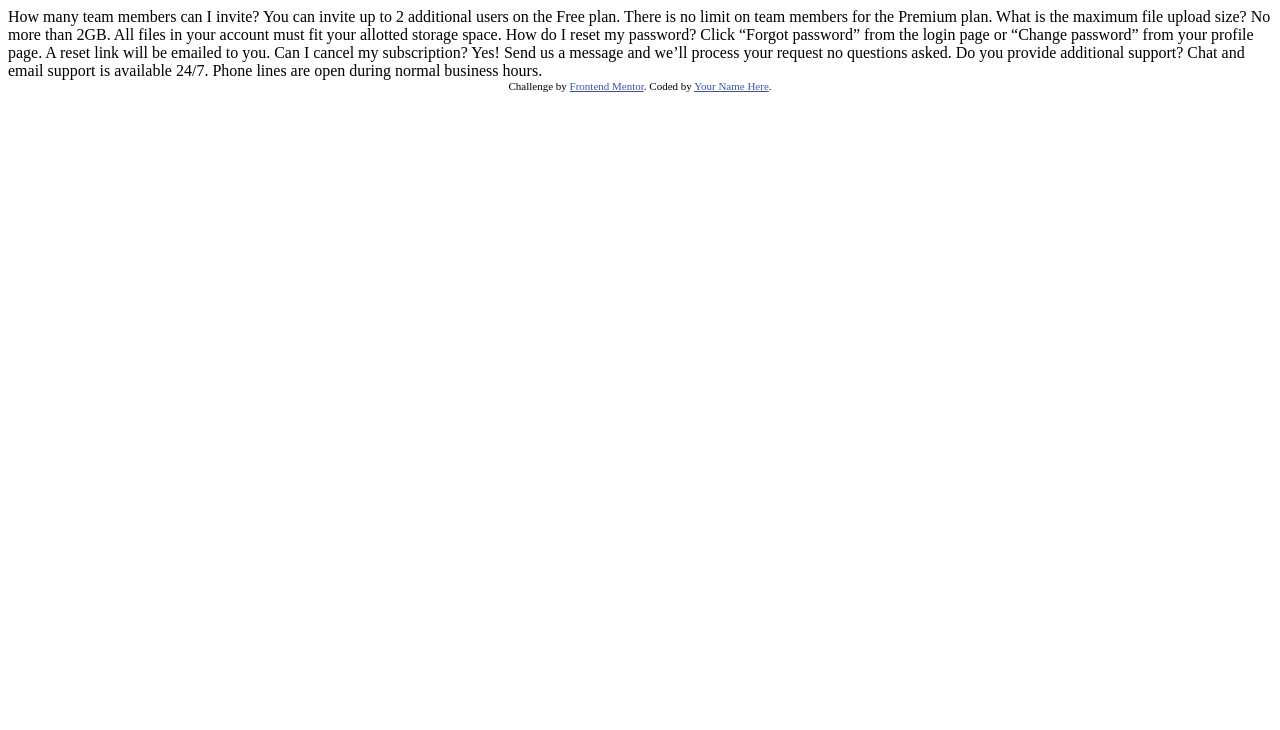
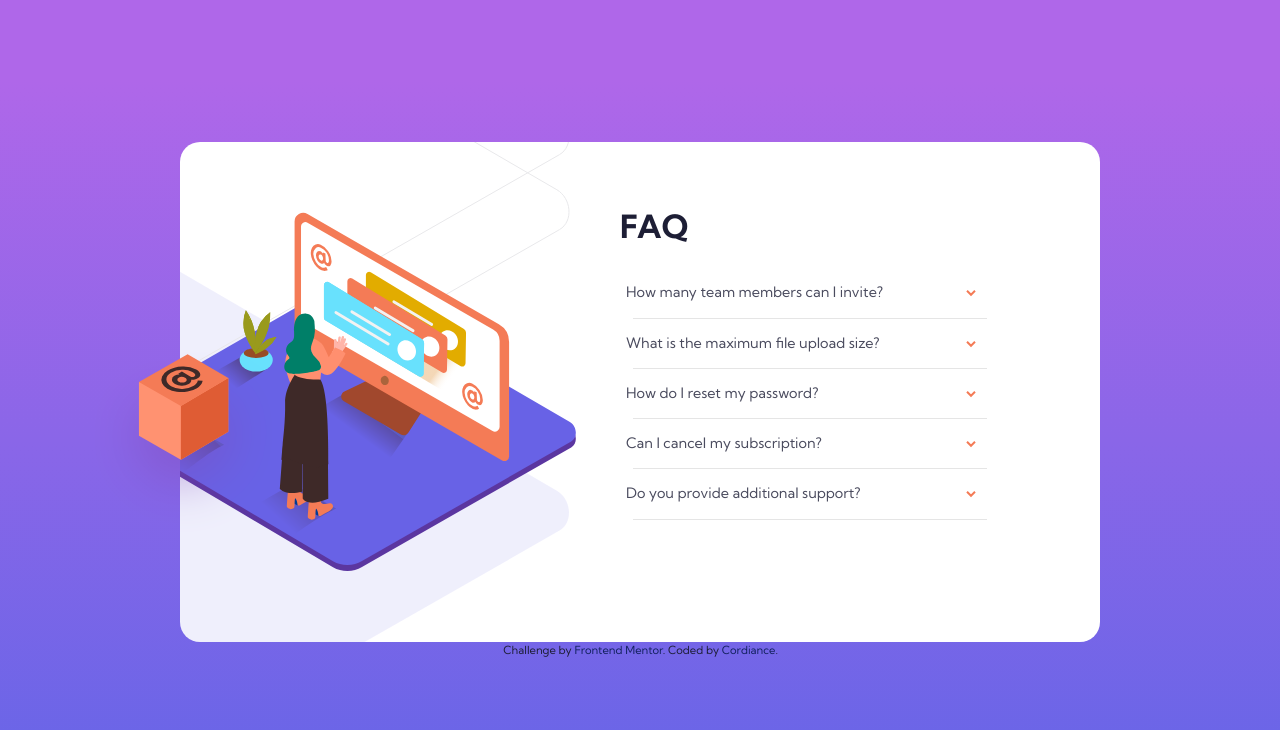
Before and after one commit to Cordiance/faq-accordion-card, a plain HTML site: page index.html in a window 1280 px wide. Drawn offline with nearby package versions, Linux system fonts and the light colour scheme.

Commit message:
finished desktop view

```diff
--- /dev/null
+++ b/app.js
@@ -0,0 +1,20 @@
+let acc = document.getElementsByClassName("accordion");
+
+for (let i = 0; i < acc.length; i++) {
+    acc[i].addEventListener("click", function () {
+        for (let j = 0; j < acc.length; j++) {
+            acc[j].classList.remove("active");
+            if (j != i) {
+                acc[j].nextElementSibling.style.display = "none";
+            }
+        }
+        this.classList.toggle("active");
+
+        let panel = this.nextElementSibling;
+        if (panel.style.display === "block") {
+            panel.style.display = "none";
+        } else {
+            panel.style.display = "block";
+        }
+    });
+}
--- a/index.html
+++ b/index.html
@@ -1,40 +1,89 @@
 <!DOCTYPE html>
 <html lang="en">
+
 <head>
   <meta charset="UTF-8">
-  <meta name="viewport" content="width=device-width, initial-scale=1.0"> <!-- displays site properly based on user's device -->
+  <meta name="viewport" content="width=device-width, initial-scale=1.0">
+  <!-- displays site properly based on user's device -->
 
   <link rel="icon" type="image/png" sizes="32x32" href="./images/favicon-32x32.png">
 
+  <!-- Bootstrap CSS -->
+  <link rel="stylesheet" href="https://stackpath.bootstrapcdn.com/bootstrap/4.3.1/css/bootstrap.min.css"
+    integrity="sha384-ggOyR0iXCbMQv3Xipma34MD+dH/1fQ784/j6cY/iJTQUOhcWr7x9JvoRxT2MZw1T" crossorigin="anonymous">
+
+  <!-- Style -->
+  <link rel="stylesheet" href="style.css">
   <title>Frontend Mentor | FAQ Accordion Card</title>
 
-  <!-- Feel free to remove these styles or customise in your own stylesheet 👍 -->
-  <style>
-    .attribution { font-size: 11px; text-align: center; }
-    .attribution a { color: hsl(228, 45%, 44%); }
-  </style>
 </head>
+
 <body>
-  How many team members can I invite?
-  You can invite up to 2 additional users on the Free plan. There is no limit on
-  team members for the Premium plan.
+  <main class="card mb-3 text-center">
+    <div class="row no-gutters">
 
-  What is the maximum file upload size?
-  No more than 2GB. All files in your account must fit your allotted storage space.
+      <div class="col-md-6 img-container">
+        <img class="woman" src="/images/illustration-woman-online-desktop.svg" alt="Woman on a PC">
+      </div>
+      <img class="box" src="/images/illustration-box-desktop.svg">
 
-  How do I reset my password?
-  Click “Forgot password” from the login page or “Change password” from your profile page.
-  A reset link will be emailed to you.
+      <div class="col-md-6 faq">
+        <div class="card-body">
+          <h1 class="card-title">FAQ</h1>
+          <button class="accordion">How many team members can I invite?</button>
+          <div class="card-text panel">
+            <p>
+              You can invite up to 2 additional users on the Free plan. There is no limit on
+              team members for the Premium plan.
+            </p>
+          </div>
+          <hr>
+          <button class="accordion">What is the maximum file upload size?</button>
+          <div class="card-text panel">
+            <p>No more than 2GB. All files in your account must fit your allotted storage space.</p>
+          </div>
+          <hr>
+          <button class="accordion">How do I reset my password?</button>
+          <div class="card-text panel">
+            <p>
+              Click “Forgot password” from the login page or “Change password” from your profile page.
+              A reset link will be emailed to you.
+            </p>
+          </div>
+          <hr>
+          <button class="accordion">Can I cancel my subscription?</button>
+          <div class="card-text panel">
+            <p>Yes! Send us a message and we’ll process your request no questions asked.</p>
+          </div>
+          <hr>
+          <button class="accordion">Do you provide additional support?</button>
+          <div class="card-text panel">
+            <p>Chat and email support is available 24/7. Phone lines are open during normal business hours.</p>
+          </div>
+          <hr>
+        </div>
+      </div>
+    </div>
 
-  Can I cancel my subscription?
-  Yes! Send us a message and we’ll process your request no questions asked.
+    <div role="footer" class="attribution">
+      Challenge by <a href="https://www.frontendmentor.io?ref=challenge" target="_blank">Frontend Mentor</a>.
+      Coded by <a href="https://github.com/Cordiance">Cordiance</a>.
+    </div>
+  </main>
 
-  Do you provide additional support?
-  Chat and email support is available 24/7. Phone lines are open during normal business hours.
+  <!-- Optional JavaScript -->
 
-  <div class="attribution">
-    Challenge by <a href="https://www.frontendmentor.io?ref=challenge" target="_blank">Frontend Mentor</a>.
-    Coded by <a href="#">Your Name Here</a>.
-  </div>
+  <script src="app.js"></script>
+  <!-- jQuery first, then Popper.js, then Bootstrap JS -->
+  <script src="https://code.jquery.com/jquery-3.3.1.slim.min.js"
+    integrity="sha384-q8i/X+965DzO0rT7abK41JStQIAqVgRVzpbzo5smXKp4YfRvH+8abtTE1Pi6jizo"
+    crossorigin="anonymous"></script>
+  <script src="https://cdnjs.cloudflare.com/ajax/libs/popper.js/1.14.7/umd/popper.min.js"
+    integrity="sha384-UO2eT0CpHqdSJQ6hJty5KVphtPhzWj9WO1clHTMGa3JDZwrnQq4sF86dIHNDz0W1"
+    crossorigin="anonymous"></script>
+  <script src="https://stackpath.bootstrapcdn.com/bootstrap/4.3.1/js/bootstrap.min.js"
+    integrity="sha384-JjSmVgyd0p3pXB1rRibZUAYoIIy6OrQ6VrjIEaFf/nJGzIxFDsf4x0xIM+B07jRM"
+    crossorigin="anonymous"></script>
 </body>
+
 </html>
--- a/style.scss
+++ b/style.scss
@@ -5,8 +5,8 @@ $veryDarkGrayishBlue: hsl(237, 12%, 33%);
 $darkGrayishBlue: hsl(240, 6%, 50%);
 
 /* Background Gradient */
-$softViolet: hsl(273, 75%, 66%);
-$softBlue: hsl(240, 73%, 65%);
+$softViolet: #af67e9;
+$softBlue: #6565e7;
 
 /* Dividers */
 $lightGrayishBlue: hsl(240, 5%, 91%);
@@ -17,4 +17,121 @@ $lightGrayishBlue: hsl(240, 5%, 91%);
 body {
     font-family: 'Kumbh Sans', sans-serif;
     font-weight: 400;
+    font-size: 0.9rem;
+    background: linear-gradient(0deg, rgba(101, 101, 231, 1) 0%, rgba(175, 103, 233, 1) 90%);
+    color: $veryDarkDesaturatedBlue;
+    background-repeat: no-repeat;
+    background-size: contain;
+    height: 100vh;
+    display: flex;
+    justify-content: center;
+    align-items: center;
+
+    .card {
+        width: 920px;
+        height: 500px;
+        border-radius: 20px;
+        border: none;
+        background-image: url("/images/bg-pattern-desktop.svg");
+        background-position: -36rem -19rem;
+        background-repeat: no-repeat;
+        padding-right: 5rem;
+
+        .card-body {
+            height: 450px;
+        }
+
+        .woman {
+            position: absolute;
+            top: 13%;
+            left: -18%;
+        }
+
+        .img-container {
+            width: 100%;
+            height: 120%;
+            overflow: hidden;
+        }
+
+        .box {
+            position: absolute;
+            left: -10%;
+            top: 42%;
+        }
+
+        .faq {
+            text-align: left;
+            top: 10%;
+
+            .card-title {
+                font-weight: 700;
+                font-size: 2rem;
+                padding-bottom: 1.5rem;
+            }
+
+            hr {
+                margin: 0.8rem;
+            }
+
+            .accordion {
+                text-align: left;
+                color: $veryDarkGrayishBlue;
+                background-color: white;
+                width: 100%;
+                padding-right: 1.5rem;
+                border: none;
+                outline: none;
+                transition: 0.4s;
+                display: flex;
+                justify-content: space-between;
+            }
+
+            p {
+                color: $darkGrayishBlue;
+                font-size: 0.75rem;
+                padding: 0.8rem 2rem 0 0.1rem;
+                margin-bottom: 0;
+            }
+
+            .accordion:after {
+                content: url('images/icon-arrow-down.svg');
+            }
+
+            .accordion:hover {
+                color: $softRed;
+            }
+
+            .accordion:active,
+            .accordion:focus {
+                color: $veryDarkDesaturatedBlue;
+                font-weight: 700;
+            }
+
+            .active:after,
+            .focus:after {
+                content: url('images/icon-arrow-down.svg');
+                display: inline-block;
+                transform: rotate(180deg);
+            }
+
+            .panel {
+                display: none;
+                overflow: hidden;
+            }
+        }
+    }
+
+    .attribution {
+        font-size: 0.7rem;
+        text-align: center;
+        position: absolute;
+        top: 100%;
+        right: 35%;
+    }
+
+    .attribution a {
+        color: hsl(228, 68%, 22%);
+    }
 }
+
+@media only screen and (max-width: 375px) {}
```
Also changed, not shown: style.css (added), 1 other file.
